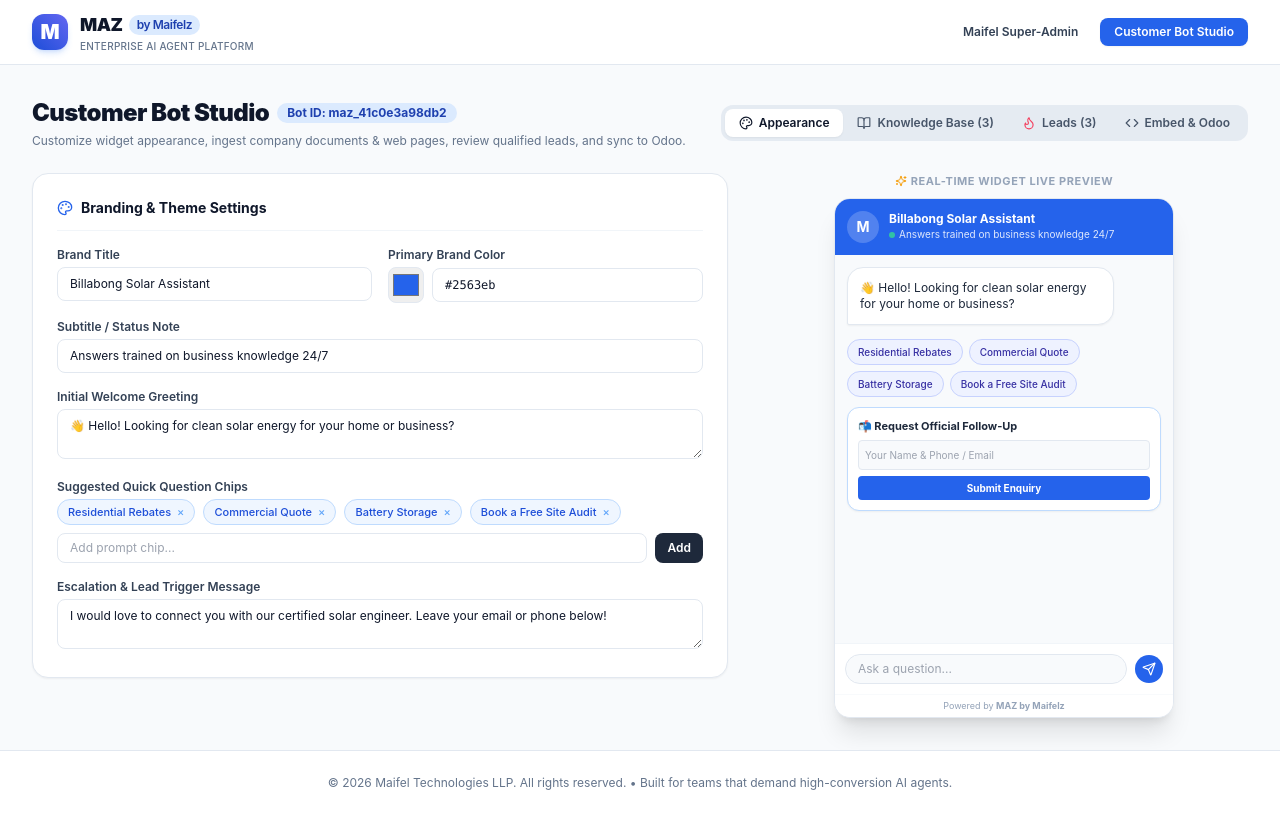
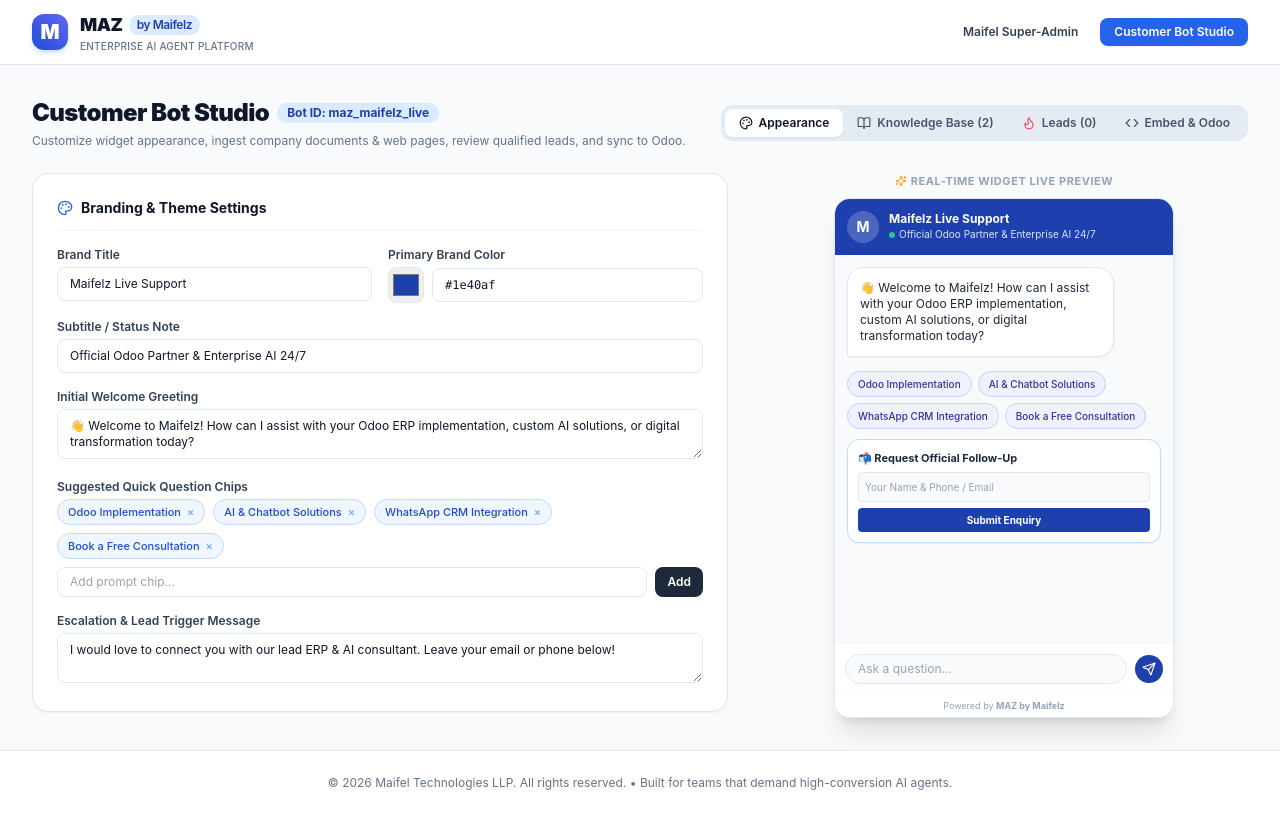
Before and after one commit to Fahad-RM/maz-portal, a Next.js app: page /dashboard in a window 1280 px wide. Built offline with nearby package versions, Linux system fonts and the light colour scheme.

Commit message:
Remove demo mock data and configure live Maifelz production assistant

```diff
--- a/src/app/admin/page.tsx
+++ b/src/app/admin/page.tsx
@@ -24,32 +24,18 @@
 export default function AdminControlPanel() {
   const [tenants, setTenants] = useState<TenantData[]>([
     {
-      id: "t_01",
-      company_name: "Apex Logistics Ltd",
+      id: "tenant_maifelz",
+      company_name: "Maifel Technologies LLP",
       contact_name: "Fahad Rayamarakkar",
-      email: "fahad@apexlogistics.com",
-      api_key: "maz_live_9f83a2810d9c44",
+      email: "contact@maifelz.com",
+      api_key: "maz_live_maifelz_prod_2026",
       plan_tier: "enterprise",
-      max_bots: 5,
-      bot_count: 2,
-      max_messages_per_month: 10000,
-      messages_used_this_month: 2450,
+      max_bots: 10,
+      bot_count: 1,
+      max_messages_per_month: 50000,
+      messages_used_this_month: 0,
       is_active: true,
-      created_at: "2026-09-15"
-    },
-    {
-      id: "t_02",
-      company_name: "Billabong Solar & Energy",
-      contact_name: "Sarah Jenkins",
-      email: "sarah@billabongsolar.com.au",
-      api_key: "maz_live_41c0e3a98db214",
-      plan_tier: "pro",
-      max_bots: 2,
-      bot_count: 1,
-      max_messages_per_month: 5000,
-      messages_used_this_month: 890,
-      is_active: true,
-      created_at: "2026-09-17"
+      created_at: "2026-09-18"
     }
   ]);
 
--- a/src/app/dashboard/page.tsx
+++ b/src/app/dashboard/page.tsx
@@ -9,59 +9,24 @@
 export default function CustomerBotStudio() {
   const [activeTab, setActiveTab] = useState<"appearance" | "knowledge" | "leads" | "embed">("appearance");
 
-  // Bot Config State
-  const [botTitle, setBotTitle] = useState("Billabong Solar Assistant");
-  const [botSubtitle, setBotSubtitle] = useState("Answers trained on business knowledge 24/7");
-  const [brandColor, setBrandColor] = useState("#2563eb");
-  const [welcomeMsg, setWelcomeMsg] = useState("👋 Hello! Looking for clean solar energy for your home or business?");
-  const [chips, setChips] = useState(["Residential Rebates", "Commercial Quote", "Battery Storage", "Book a Free Site Audit"]);
+  // Real Maifelz Bot Config State
+  const [botTitle, setBotTitle] = useState("Maifelz Live Support");
+  const [botSubtitle, setBotSubtitle] = useState("Official Odoo Partner & Enterprise AI 24/7");
+  const [brandColor, setBrandColor] = useState("#1e40af");
+  const [welcomeMsg, setWelcomeMsg] = useState("👋 Welcome to Maifelz! How can I assist with your Odoo ERP implementation, custom AI solutions, or digital transformation today?");
+  const [chips, setChips] = useState(["Odoo Implementation", "AI & Chatbot Solutions", "WhatsApp CRM Integration", "Book a Free Consultation"]);
   const [newChip, setNewChip] = useState("");
-  const [escalationMsg, setEscalationMsg] = useState("I would love to connect you with our certified solar engineer. Leave your email or phone below!");
+  const [escalationMsg, setEscalationMsg] = useState("I would love to connect you with our lead ERP & AI consultant. Leave your email or phone below!");
 
   // Knowledge State
   const [crawlUrl, setCrawlUrl] = useState("");
   const [documents, setDocuments] = useState([
-    { id: "doc_1", title: "Solar_Rebates_Guide_2026.pdf", type: "file", status: "indexed", chunks: 24, date: "2026-09-16" },
-    { id: "doc_2", title: "Commercial_PPA_Pricing.docx", type: "file", status: "indexed", chunks: 18, date: "2026-09-17" },
-    { id: "doc_3", title: "https://billabongsolar.com.au/services", type: "url", status: "indexed", chunks: 42, date: "2026-09-18" }
+    { id: "doc_1", title: "Maifelz_Company_Services_Overview.txt", type: "text", status: "indexed", chunks: 8, date: "2026-09-18" },
+    { id: "doc_2", title: "https://www.maifelz.com", type: "url", status: "indexed", chunks: 25, date: "2026-09-18" }
   ]);
 
-  // Leads State
-  const [leads, setLeads] = useState([
-    {
-      id: "ld_1",
-      name: "Marcus Vance",
-      email: "marcus@vancemanufacturing.com",
-      phone: "+61 412 889 201",
-      score: "HOT",
-      score_reason: "Requested commercial warehouse quote (100kW system) and provided direct phone.",
-      summary: "Customer needs 100kW rooftop installation before end of Q4 for federal tax rebate.",
-      date: "10 mins ago",
-      synced_odoo: true
-    },
-    {
-      id: "ld_2",
-      name: "Elena Rostova",
-      email: "elena.r@gmail.com",
-      phone: "",
-      score: "WARM",
-      score_reason: "Comparing residential battery storage vs grid export rates.",
-      summary: "Inquired about Tesla Powerwall 3 warranty and payback period.",
-      date: "1 hour ago",
-      synced_odoo: true
-    },
-    {
-      id: "ld_3",
-      name: "Anonymous Visitor",
-      email: "",
-      phone: "",
-      score: "COLD",
-      score_reason: "General inquiry on whether solar panels work in rainy weather.",
-      summary: "Brief informational query.",
-      date: "Yesterday",
-      synced_odoo: false
-    }
-  ]);
+  // Clean Real Leads State
+  const [leads, setLeads] = useState<any[]>([]);
 
   // Selected Lead Modal
   const [selectedLead, setSelectedLead] = useState<any>(null);
@@ -101,7 +66,7 @@
   };
 
   const copyEmbedCode = () => {
-    const code = `<script src="https://maz-widget.maifel.com/maz.js" data-bot-id="maz_41c0e3a98db2" async></script>`;
+    const code = `<script src="https://maz-portal.vercel.app/maz.js" data-bot-id="maz_maifelz_live" async></script>`;
     navigator.clipboard.writeText(code);
     setCopiedCode(true);
     setTimeout(() => setCopiedCode(false), 2000);
@@ -115,7 +80,7 @@
           <div className="flex items-center gap-2">
             <h1 className="text-2xl font-black text-slate-900 tracking-tight">Customer Bot Studio</h1>
             <span className="px-2.5 py-0.5 rounded-full text-xs font-bold bg-blue-100 text-blue-800">
-              Bot ID: maz_41c0e3a98db2
+              Bot ID: maz_maifelz_live
             </span>
           </div>
           <p className="text-xs text-slate-500 mt-1">
@@ -541,7 +506,7 @@
 
             <div className="relative bg-slate-900 text-blue-200 font-mono p-4 rounded-xl text-[11px] overflow-x-auto">
               <code>
-                {`<script \n  src="https://maz-widget.maifel.com/maz.js" \n  data-bot-id="maz_41c0e3a98db2" \n  async>\n</script>`}
+                {`<script \n  src="https://maz-portal.vercel.app/maz.js" \n  data-bot-id="maz_maifelz_live" \n  async>\n</script>`}
               </code>
               <button
                 onClick={copyEmbedCode}
```
